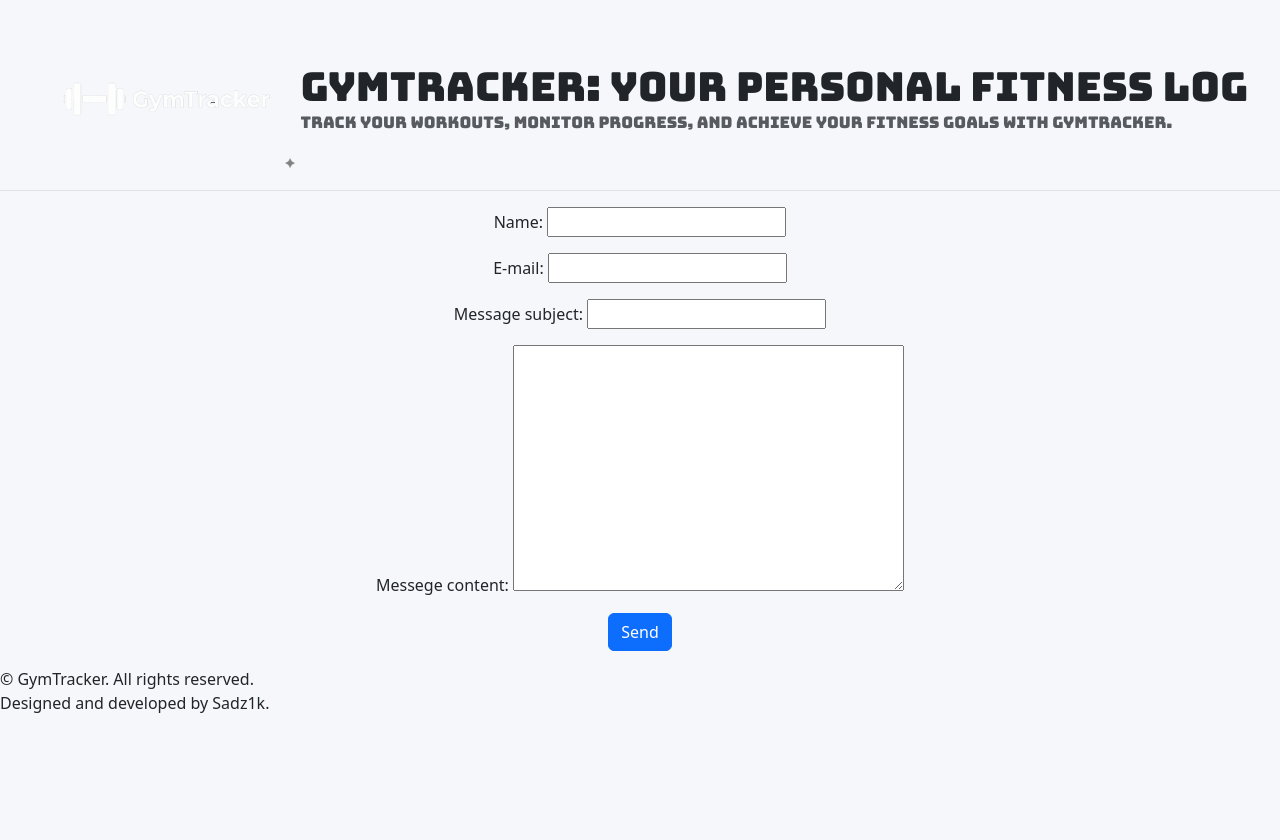
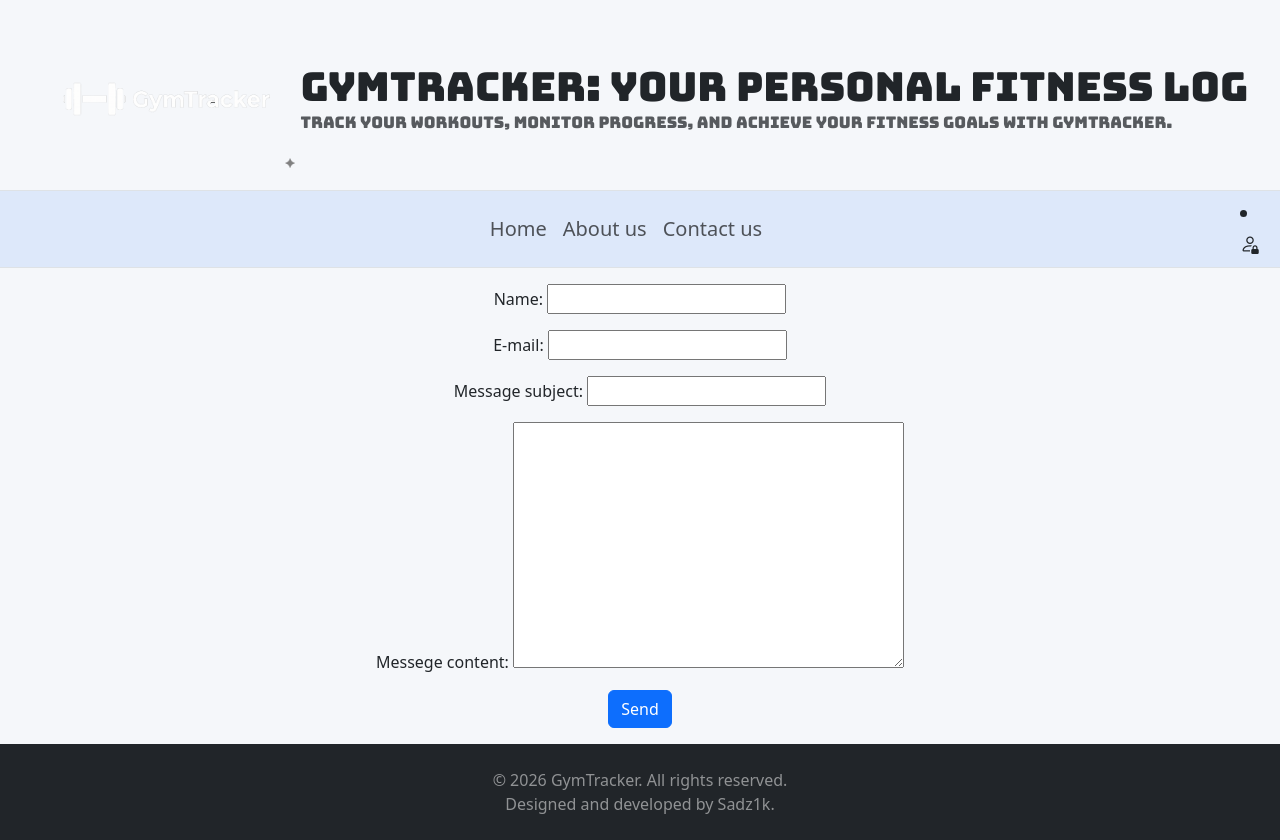
Before and after one commit to sadz1kk/gymlog_project, a Django app: page /contact/ in a window 1280 px wide. Before the commit the page ends 713 px from the top, so only its background shows below. Run offline with Django 5.2, Linux system fonts and the light colour scheme.

Commit message:
Edited Footer

```diff
--- a/static/css/style.css
+++ b/static/css/style.css
@@ -6,6 +6,10 @@
 /* Kolor tła całej strony */
 body{
     background-color: #f5f7fa;
+    display: flex;
+    flex-direction: column;
+    min-height: 100vh; /* 100% wysokości okna przeglądarki */
+    margin: 0;
 }
 
 /* Kolor tła navbar'a*/
@@ -33,3 +37,8 @@ body{
     font-weight:600;
 
 }
+
+
+main, .content-wrapper {
+    flex: 1;
+}
--- a/training/templates/training/contact.html
+++ b/training/templates/training/contact.html
@@ -1,31 +1,13 @@
-{% load static  %}
-<!DOCTYPE html>
-<html lang="en">
-<head>
-    <meta charset="UTF-8">
-    <meta name="viewport" content="width=device-width, initial-scale=1.0">
-    <title>Contact us</title>
+{% extends "training/partials/base.html" %}
 
-    {% block css %}
-        {%include "training/partials/bootstrapcss.html"%}
-    {% endblock css %}
-
-</head>
-
-{% block header %}
-{% include "training/partials/top-bar.html"%}
-{% endblock header%}
-
+{% block title %}Contact us{% endblock %}
 
 {% block content %}
-    <form method = "POST" class = "text-center py-3">
-        {% csrf_token %}
-        {{ form.as_p }}
-        <button type = "submit"  class="btn btn-primary" >Send</button>
-    </form>
- {% endblock content%}
-
-
-{% block footer%}
-    {% include "training/partials/footer.html" %}
-{% endblock footer%}
+    <div class="container">
+        <form method="POST" class="text-center py-3">
+            {% csrf_token %}
+            {{ form.as_p }}
+            <button type="submit" class="btn btn-primary">Send</button>
+        </form>
+    </div>
+{% endblock content %}
--- a/training/templates/training/partials/base.html
+++ b/training/templates/training/partials/base.html
@@ -13,33 +13,28 @@
     {% endblock css %}
 </head>
 
-<body>
-
-    {% block header %}
+<body class="d-flex flex-column min-vh-100"> {% block header %}
         {% include "./top-bar.html" %}
     {% endblock header %}
 
-    <div class=navbar-background>
-
-    {%block navbar%}
-        {% include "./navbar.html"%}
-    {% endblock navbar%}
-
+    <div class="navbar-background">
+        {% block navbar %}
+            {% include "./navbar.html" %}
+        {% endblock navbar %}
     </div>
 
-    {% block content %}
-
-    {% endblock content %}
+    <main class="flex-grow-1">
+        {% block content %}
+        {% endblock content %}
+    </main>
 
     {% block footer %}
         {% include "./footer.html" %}
     {% endblock footer %}
 
+    {% block js %}
+        {% endblock js %}
 
-    {% block js %}
-        <!-- BOOTSTRAP JS -->
-        <script src="https://cdn.jsdelivr.net/npm/bootstrap@5.3.8/dist/js/bootstrap.bundle.min.js" integrity="sha384-FKyoEForCGlyvwx9Hj09JcYn3nv7wiPVlz7YYwJrWVcXK/BmnVDxM+D2scQbITxI" crossorigin="anonymous"></script>
-    {% endblock js %}
 </body>
 
 </html>
--- a/training/templates/training/partials/footer.html
+++ b/training/templates/training/partials/footer.html
@@ -1,9 +1,10 @@
+{%load static%}
+
 {%block footer%}
-    <div>
-        <script document.write(new Date().getFullYear())></script> © GymTracker. All rights reserved.
+    <div class="bg-dark text-white-50 text-center py-4">
+    © {% now "Y" %} GymTracker. All rights reserved. <br>
+    Designed and developed by Sadz1k.
     </div>
 
-    <div>
-        Designed and developed by Sadz1k.
-    </div>
+
 {% endblock footer%}
```
Also changed, not shown: training/templates/training/about.html (+7 -25 lines).
